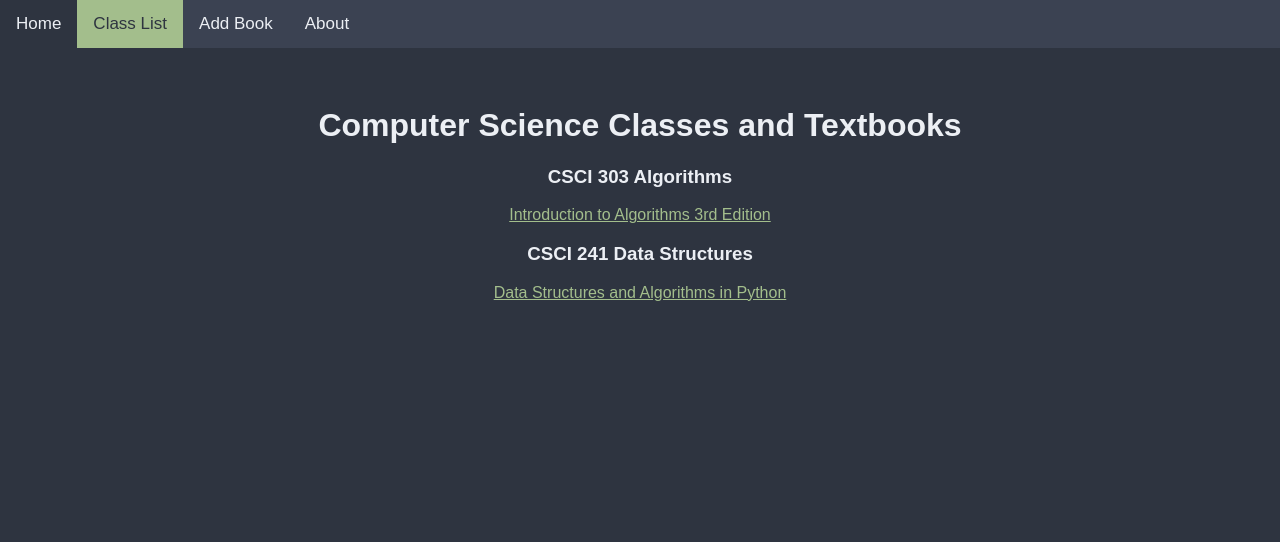
After one commit to aaronamk/Nextbook, a Flask app: page /csci in a window 1280 px wide. The commit adds this page. Shown: the top 542 px of the page. Run offline with Flask 2, Linux system fonts and the light colour scheme.

Commit message:
updated directory to take from major page to textbook

```diff
--- a/Code/main.py
+++ b/Code/main.py
@@ -59,9 +59,12 @@ def add_book():
         in_author = request.form["author"]
         in_professor = request.form["professor"]
         in_course = request.form["course"]
+        try:
+            query_db(f"INSERT INTO textbook (isbn, title, author) VALUES ('{in_isbn}','{in_title}','{in_author}');")
+            return redirect(url_for("book_page", isbn = in_isbn))
+        except:
+            return redirect(url_for("book_page", isbn = in_isbn))
 
-        query_db(f"INSERT INTO textbook (isbn, title, author) VALUES ('{in_isbn}','{in_title}','{in_author}');")
-        return redirect(url_for("book_page", isbn = in_isbn))
     else:
         return render_template("add-book.html")
 
@@ -76,6 +79,8 @@ def get_comments(isbn):
 
 @nextbook.route("/book/<isbn>", methods = ["GET", "POST"])
 def book_page(isbn):
+    in_title = "Introduction to Algorithms"
+    in_author = "Thomas H Cormen"
     count, total_score = 0, 0
     cur_comments = get_comments(isbn)
     for score in query_db("select * from review where isbn = ?", [isbn]):
@@ -83,6 +88,15 @@ def book_page(isbn):
         total_score += score["score"]
     if (count!=0):
         total_score = round(total_score/count,1)
+    for info in query_db("select * from textbook where isbn = ?", [isbn]):
+        in_author=info[2]
+        in_title=info[1]
+    image_file = "default_book_cover.jpg"
+    if (isbn=="9780262033848"): # isbn for Algorithms textbook so image displays on screen
+        image_file = "Algorithms.jpg"
+    elif (isbn == "1118290275"):
+        image_file = "data_structs.jpg"
+    image = "\static\\" + image_file
     if request.method== "POST":
         in_price = request.form["price"]
         in_link = request.form["link"]
@@ -90,25 +104,27 @@ def book_page(isbn):
         # for now to show price and url changes\
         return render_template("book-info.html",
                                 isbn = isbn,
-                               title = "Introduction to Algorithms",
-                              author = "Thomas H. Cormen",
+                               title = in_title,
+                              author = in_author,
                            professor = "Peter Kemper",
-                              course = "CSCI 303, Algorithms",
+                              #course = "CSCI 303, Algorithms",
                               rating = total_score,
                               price  = "$" + in_price,
                               link = in_link,
-                              comment= cur_comments)
+                              comment= cur_comments,
+                              image = image)
 
     return render_template("book-info.html",
                                 isbn = isbn,
-                               title = "Introduction to Algorithms",
-                              author = "Thomas H. Cormen",
+                               title = in_title,
+                              author = in_author,
                            professor = "Peter Kemper",
-                              course = "CSCI 303, Algorithms",
+                             # course = "CSCI 303, Algorithms",
                                rating = total_score,
                                 price  = "$22.26",
                                 comments= cur_comments,
-                                link = "https://www.abebooks.com/9780070131439/Introduction-Algorithms-Cormen-Thomas-Leiserson-0070131430/plp")
+                                link = "https://www.abebooks.com/9780070131439/Introduction-Algorithms-Cormen-Thomas-Leiserson-0070131430/plp",
+                                image = image)
 
 
 @nextbook.route("/about")
@@ -128,7 +144,9 @@ def submit_comment():
 
 
     # TODO insert into database
-
+@nextbook.route("/csci")
+def csci_page():
+    return render_template("com-sci-classes.html")
 
 
 @nextbook.teardown_appcontext
--- /dev/null
+++ b/Code/templates/com-sci-classes.html
@@ -0,0 +1,27 @@
+{% extends "top-bar.html" %}
+
+{% block title %}Major Directory{% endblock %}
+
+{% block bar_full_list %}class="active"{% endblock %}
+
+{% block body %}
+<style>
+  .col {
+    float:left;
+    width:50%;
+  }
+  .wrap:after {
+    content:"";
+    display:table;
+    clear: both;
+  }
+</style>
+<div class="center">
+  <h1>Computer Science Classes and Textbooks</h1>
+  <div class="wrap">
+    <h3>CSCI 303 Algorithms</h3>
+      <a class="link" href = "/book/9780262033848" style="outline:none;">Introduction to Algorithms 3rd Edition</a><br>
+      <h3>CSCI 241 Data Structures</h3>
+        <a class="link" href = "/book/1118290275" style="outline:none;">Data Structures and Algorithms in Python</a><br>
+
+{% endblock %}
--- a/Code/templates/major-directory.html
+++ b/Code/templates/major-directory.html
@@ -38,7 +38,7 @@
       <a class="link" href = "/" style="outline:none;">College Courses</a><br>
       <a class="link" href = "/" style="outline:none;">Community Studies</a><br>
       <a class="link" href = "/" style="outline:none;">Comp/App Math & Stats</a><br>
-      <a class="link" href = "/" style="outline:none;">Computer Science</a><br>
+      <a class="link" href = "/csci" style="outline:none;">Computer Science</a><br>
       <a class="link" href = "/" style="outline:none;">Conservation</a><br>
       <a class="link" href = "/" style="outline:none;">Creative Writing</a><br>
       <a class="link" href = "/" style="outline:none;">Curriculum & Instruction</a><br>
```
Also changed, not shown: Code/templates/book-info.html (+4 -5 lines), Code/database/database.db, Code/static/data_structs.jpg (added), Code/static/default_book_cover.jpg (added).
